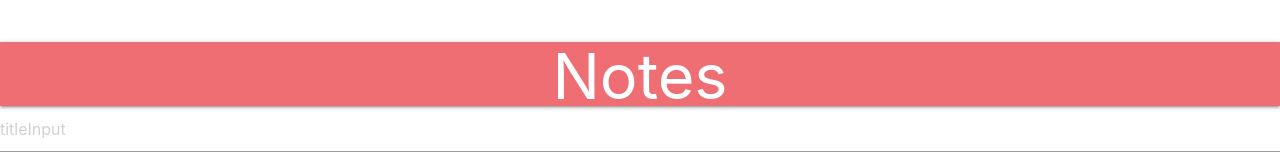
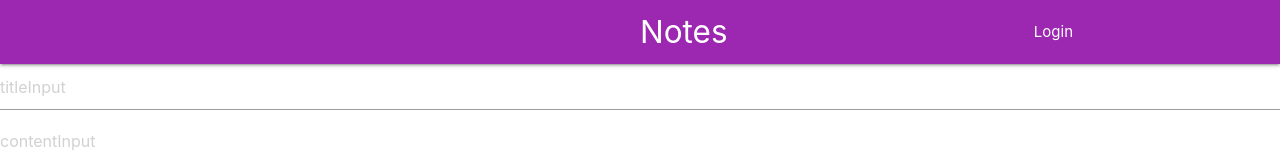
Before and after one commit to easyra/todo-sprint, a React (Create React App) app in the folder client/: page / in a window 1280 px wide. Shown: the top 161 px of the page. Built offline with nearby package versions, Linux system fonts and the light colour scheme; no server answers.

Commit message:
navigator Styled

```diff
--- a/client/src/components/Navigator.js
+++ b/client/src/components/Navigator.js
@@ -2,8 +2,17 @@ import React from 'react';
 
 const Navigator = props => {
   return (
-    <nav>
-      <h1>Notes</h1>
+    <nav className="purple">
+      <div className="nav-wrapper">
+        <div className="container">
+          <a className="brand-logo">Notes</a>
+          <ul id="nav-mobile" className="right hide-on-small-and-down">
+            <li>
+              <a>Login</a>
+            </li>
+          </ul>
+        </div>
+      </div>
     </nav>
   );
 };
```
Also changed, not shown: 1 other file (tests, documents, lock files or other folders).
